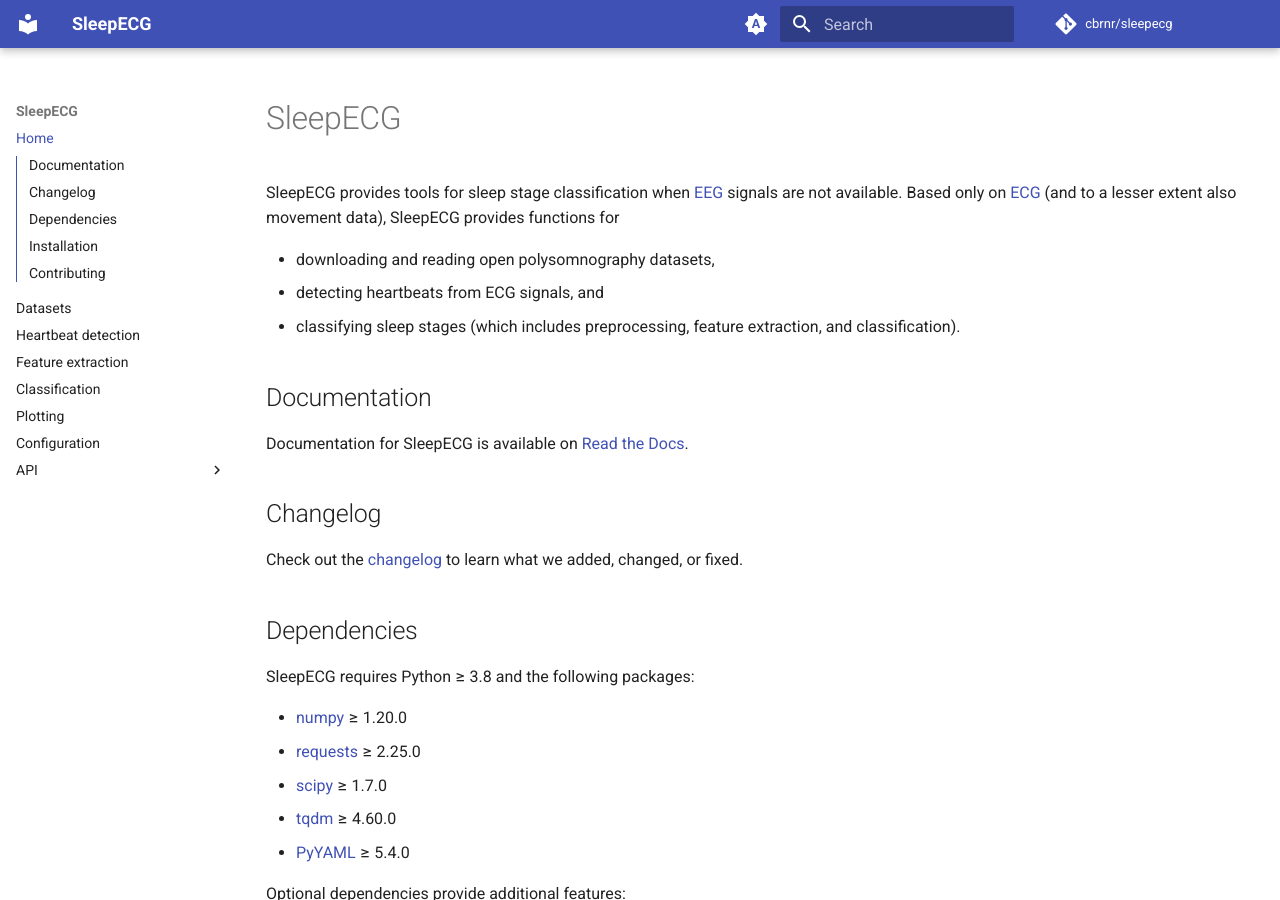
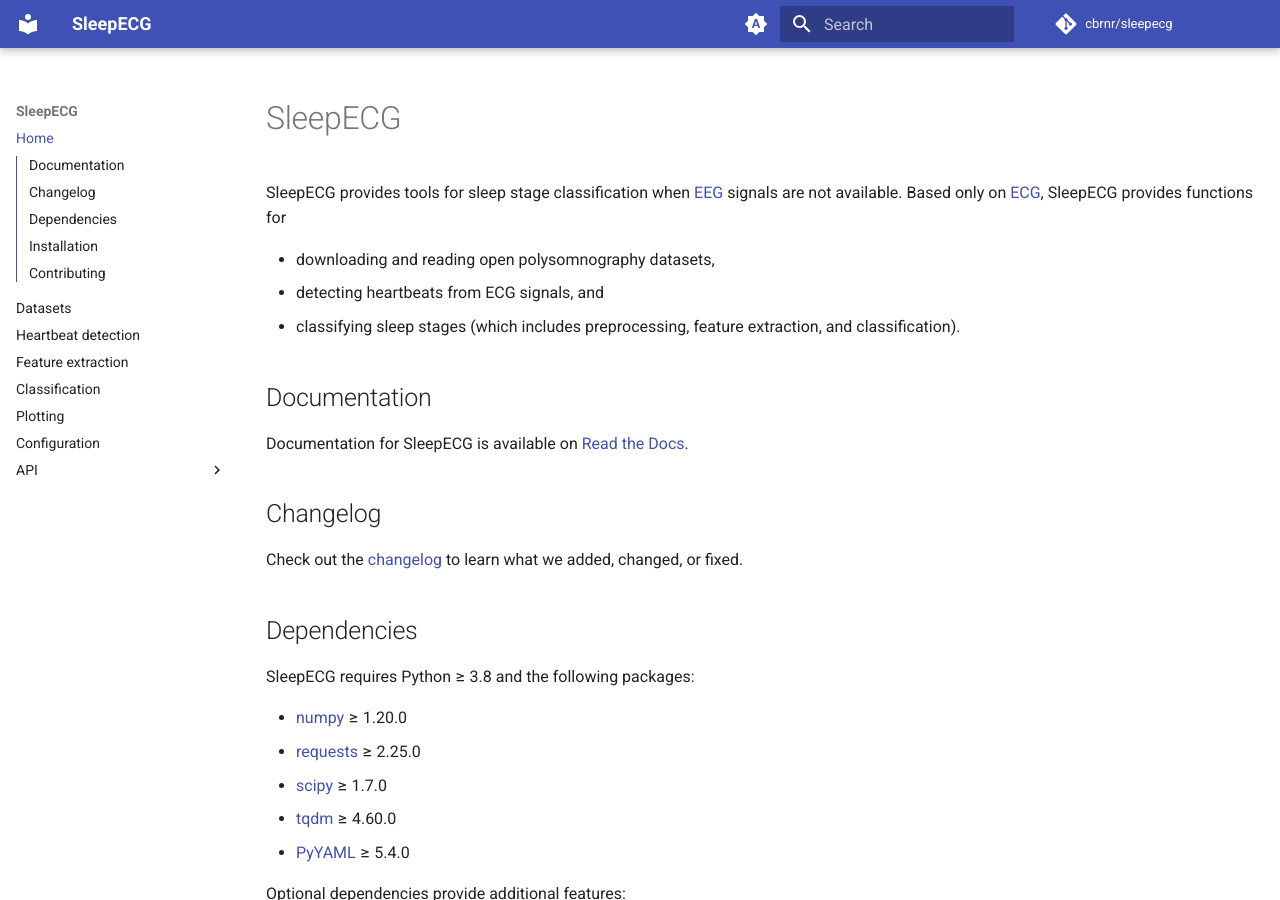
Before and after one commit to cbrnr/sleepecg, an MkDocs documentation site: the page built from docs/index.md, in a window 1280 px wide and 900 px high. Built offline with MkDocs 1.6.1 and Material for MkDocs 9.7.7, drawn with Linux system fonts in a browser that asks for light colours; comment, search, counter and statistics services are not loaded.

Commit message:
Do not mention movement data (#161)

```diff
--- a/docs/index.md
+++ b/docs/index.md
@@ -1,5 +1,5 @@
 # SleepECG
-SleepECG provides tools for sleep stage classification when [EEG](https://en.wikipedia.org/wiki/Electroencephalography) signals are not available. Based only on [ECG](https://en.wikipedia.org/wiki/Electrocardiography) (and to a lesser extent also movement data), SleepECG provides functions for
+SleepECG provides tools for sleep stage classification when [EEG](https://en.wikipedia.org/wiki/Electroencephalography) signals are not available. Based only on [ECG](https://en.wikipedia.org/wiki/Electrocardiography), SleepECG provides functions for
 
 - downloading and reading open polysomnography datasets,
 - detecting heartbeats from ECG signals, and
```
Also changed, not shown: README.md (+1 -1 lines).
